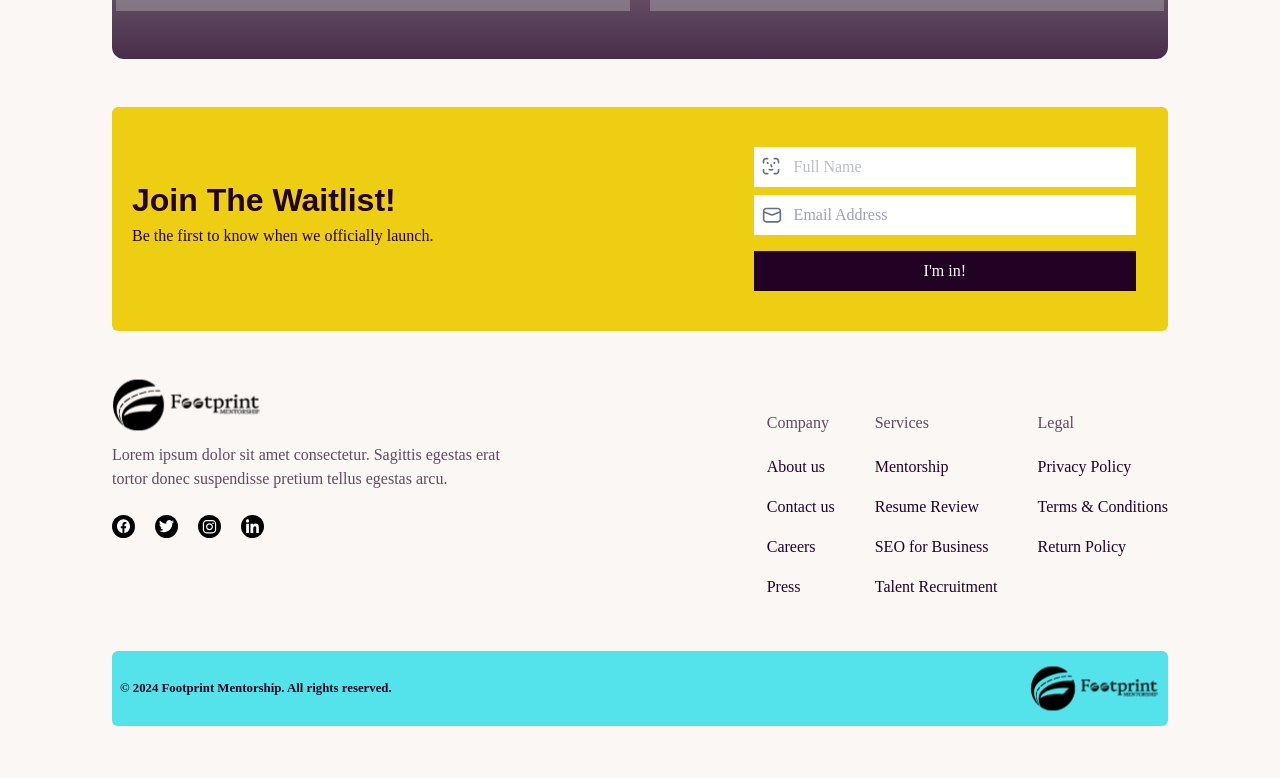
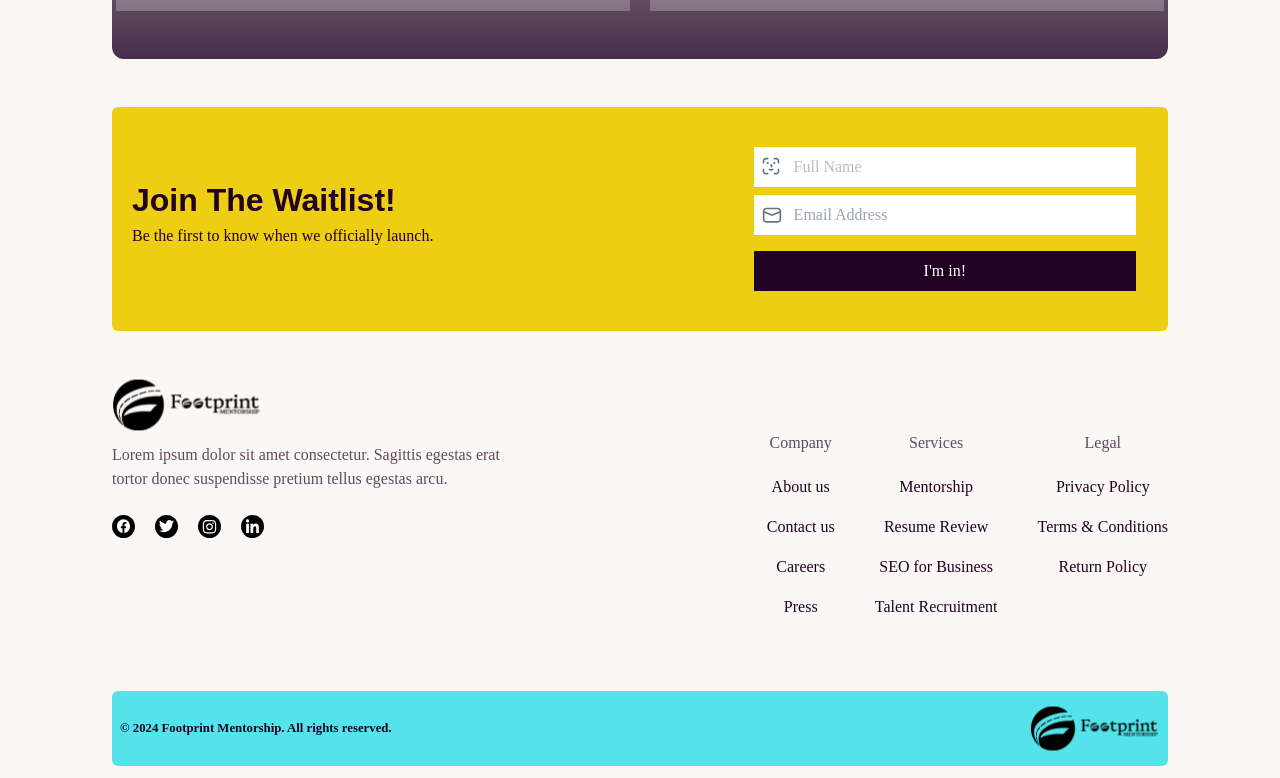
Before and after one commit to gramani-tech/footprint, a React (Vite) app: page / in a window 1280 px wide. Shown: the part 3171-3949 px from the top of the page. Before the commit the page ends 3909 px from the top, so only its background shows below. Built offline with nearby package versions, Linux system fonts and the light colour scheme; a web font is replaced by a local one.

Commit message:
justify-footer

```diff
--- a/src/components/Footer.tsx
+++ b/src/components/Footer.tsx
@@ -12,7 +12,7 @@ export default function Footer() {
             <img src={logo} alt='logo' className='w-[150px] object-cover'/>
             <p className='py-3 opacity-70'>Lorem ipsum dolor sit amet consectetur. Sagittis egestas erat tortor donec suspendisse pretium tellus egestas arcu.</p>
 
-            <div className='flex gap-10 md:gap-5 my-3'>
+            <div className='flex justify-center md:justify-start gap-10 md:gap-5 my-3'>
                 <div className='bg-black rounded-full  w-[23px] h-[23px] p-1  flex justify-center'>
                     <img src={facebook} alt='facebook-icon' />
                 </div>
@@ -29,8 +29,8 @@ export default function Footer() {
             </div>
         </div>
 
-        <div className='flex flex-wrap md:flex-nowrap my-5 md:gap-10 justify-between '>
-            <ul >
+        <div className='  text-center text-nowrap sm:flex flex-wrap md:flex-nowrap my-5 md:gap-10 justify-between '>
+            <ul className='my-5 '>
                 <p className='opacity-70 py-3'>Company</p>
                 <li className='py-2'>About us</li>
                 <li className='py-2'>Contact us</li>
@@ -38,7 +38,7 @@ export default function Footer() {
                 <li className='py-2'>Press</li>
             </ul>
 
-            <ul>
+            <ul className='my-5'>
                <p className='py-3 opacity-70'>Services</p>
                 <li className='py-2'>Mentorship</li>
                 <li className='py-2'>Resume Review</li>
@@ -46,7 +46,7 @@ export default function Footer() {
                 <li className='py-2'>Talent Recruitment</li>
             </ul>
 
-            <ul>
+            <ul className='my-5  ' >
                 <p className='py-3 opacity-70'>Legal</p>
                 <li className='py-2'>Privacy Policy</li>
                 <li className='py-2'>Terms & Conditions</li>
```
